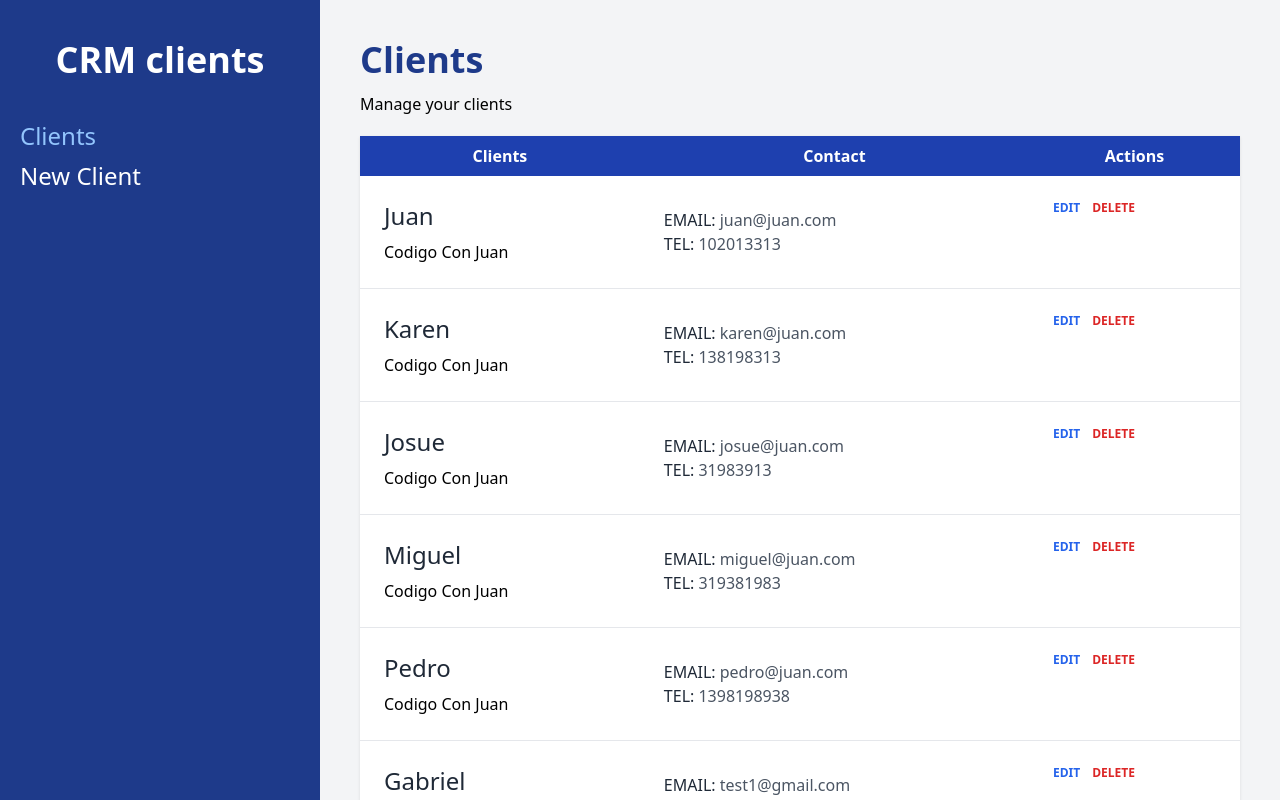
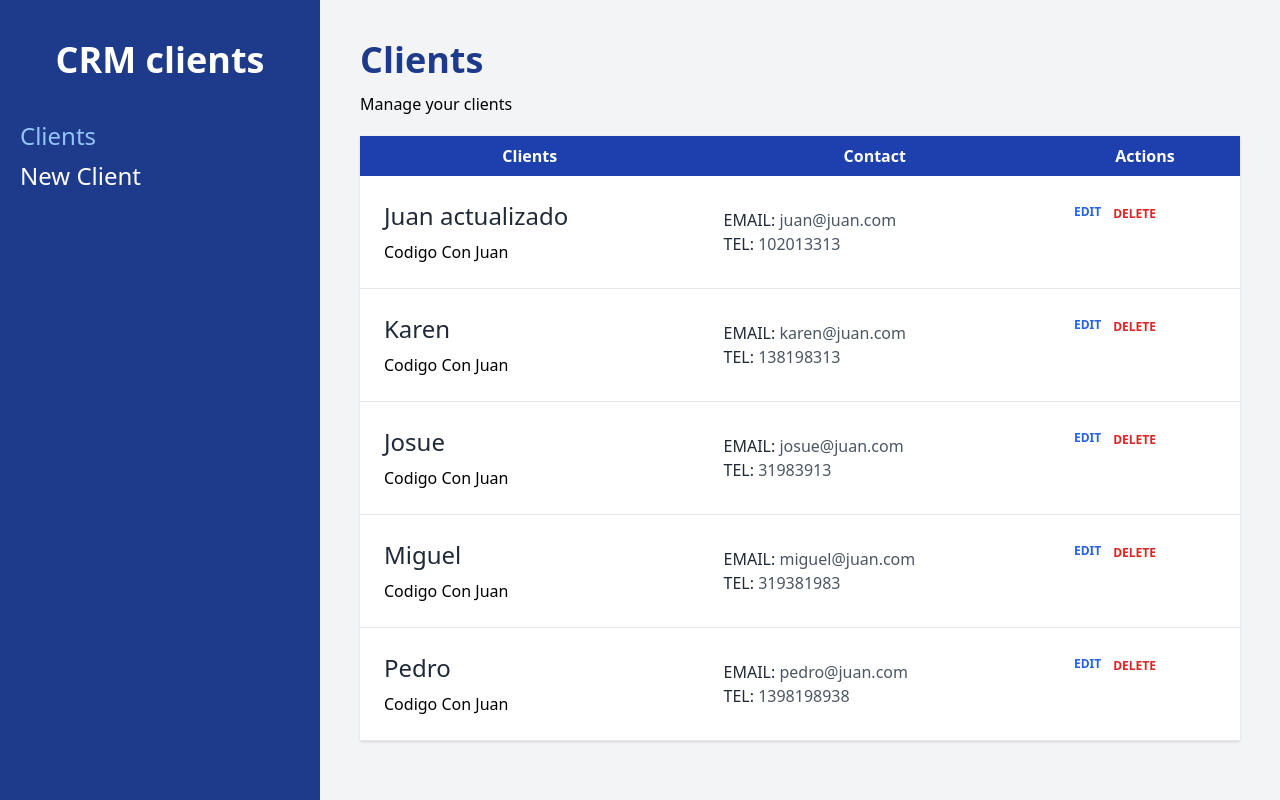
Before and after one commit to cilfonegabriel/crm-react, a React (Vite) app: page / in a window 1280 px wide. Built offline with nearby package versions, Linux system fonts and the light colour scheme; data requests are answered from the project's data file.

Commit message:
Add function for delete a client

```diff
--- a/db.json
+++ b/db.json
@@ -1,11 +1,12 @@
 {
   "clientes": [
     {
-      "id": 1,
-      "nombre": "Juan",
-      "telefono": 102013313,
+      "nombre": "Juan actualizado",
+      "empresa": "Codigo Con Juan",
       "email": "juan@juan.com",
-      "empresa": "Codigo Con Juan"
+      "telefono": "102013313",
+      "notas": "NUEVA nota",
+      "id": 1
     },
     {
       "id": 2,
@@ -34,14 +35,6 @@
       "telefono": 1398198938,
       "email": "pedro@juan.com",
       "empresa": "Codigo Con Juan"
-    },
-    {
-      "nombre": "Gabriel",
-      "empresa": "Unilever",
-      "email": "test1@gmail.com",
-      "telefono": "3416989881",
-      "notas": "prueba",
-      "id": 6
     }
   ]
 }
--- a/src/components/Client.jsx
+++ b/src/components/Client.jsx
@@ -1,4 +1,10 @@
-import { useNavigate } from "react-router-dom";
+import { useNavigate, Form, redirect } from "react-router-dom";
+import { deleteClient } from "../data/clients";
+
+export async function action({params}){
+    await deleteClient(params.clientId);
+    return redirect('/')
+}
 
 function Client({client}) {
 
@@ -27,12 +33,22 @@ function Client({client}) {
                     Edit
                 </button>
 
-                <button
-                    type="button"
-                    className="text-red-600 hover:text-red-700 uppercase font-bold text-xs"
+                <Form
+                    method="post"
+                    action={`clients/${id}/delete`}
+                    onSubmit={(e) =>{
+                        if(!confirm("Are you sure you want to delete")) {
+                            e.preventDefault();
+                        }
+                    }}
                 >
-                    Delete
-                </button>
+                    <button
+                        type="submit"
+                        className="text-red-600 hover:text-red-700 uppercase font-bold text-xs"
+                    >
+                        Delete
+                    </button>
+                </Form>
             </td>
         </tr>
     )
--- a/src/data/clients.js
+++ b/src/data/clients.js
@@ -25,3 +25,29 @@ export async function addClients(datos) {
         console.error(err)
     }
 }
+
+export async function updateClient(id, datos){
+    try {
+        const resp = await fetch(`${import.meta.env.VITE_API_URL}/${id}`, {
+            method: 'PUT',
+            body: JSON.stringify(datos),
+            headers: {
+                'Content-Type': 'application/json'
+            }
+        })
+        await resp.json()
+    } catch (err) {
+        console.error(err)
+    }
+}
+
+export async function deleteClient(id){
+    try {
+        const resp = await fetch(`${import.meta.env.VITE_API_URL}/${id}`, {
+            method: 'DELETE'
+        })
+        await resp.json()
+    } catch (err) {
+        console.error(err)
+    }
+}
--- a/src/main.jsx
+++ b/src/main.jsx
@@ -6,7 +6,8 @@ import Layout from './components/Layout'
 import NewClient, {action as newClientAction} from './pages/NewClient'
 import Index, {loader as clientsLoader} from './pages/Index'
 import ErrorPage from './components/ErrorPage'
-import EditClient, { loader as editClientLoader } from './pages/EditClient'
+import EditClient, { loader as editClientLoader, action as editClientAction } from './pages/EditClient'
+import { action as deleteClientAction } from './components/Client'
 
 
 const router = createBrowserRouter([
@@ -30,7 +31,12 @@ const router = createBrowserRouter([
         path: '/clients/:clientId/edit',
         element: <EditClient />,
         loader: editClientLoader,
+        action: editClientAction,
         errorElement: <ErrorPage />
+      },
+      {
+        path: '/clients/:clientId/delete',
+        action: deleteClientAction,
       }
     ]
   },
--- a/src/pages/EditClient.jsx
+++ b/src/pages/EditClient.jsx
@@ -1,6 +1,7 @@
-import { Form, useNavigate, useLoaderData } from "react-router-dom"
-import { getClient } from "../data/clients"
+import { Form, useNavigate, useLoaderData, useActionData, redirect } from "react-router-dom"
+import { getClient, updateClient } from "../data/clients"
 import Formulario from "../components/Formulario"
+import Error from "../components/Error"
 
 export async function loader({params}) {
 
@@ -15,10 +16,36 @@ export async function loader({params}) {
     return client
 }
 
+export async function action({request, params}){
+    const formData = await request.formData()
+    const datos = Object.fromEntries(formData)
+    const email = formData.get('email')
+
+    const errors = []
+    if(Object.values(datos).includes('')) {
+        errors.push('All fields are required')
+    }
+
+    let regex = new RegExp("([!#-'*+/-9=?A-Z^-~-]+(\.[!#-'*+/-9=?A-Z^-~-]+)*|\"\(\[\]!#-[^-~ \t]|(\\[\t -~]))+\")@([!#-'*+/-9=?A-Z^-~-]+(\.[!#-'*+/-9=?A-Z^-~-]+)*|\[[\t -Z^-~]*])");
+    if(!regex.test(email)) {
+        errors.push('The email is not validated.')
+    }
+
+
+    if(Object.keys(errors).length){
+        return errors
+    }
+
+    await updateClient(params.clientId ,datos)
+
+    return redirect('/')
+}
+
 const EditClient = () => {
 
     const navigate = useNavigate()
     const client = useLoaderData()
+    const errors = useActionData()
 
   return (
     <>
@@ -36,7 +63,7 @@ const EditClient = () => {
 
         <div className="bg-white shadow rounded-md md:w-3/4 mx-auto px-5 py-10 mt-20">
 
-            {/*errors?.length && errors.map( ( error, i ) => <Error key={i}>{error}</Error> )*/}
+            {errors?.length && errors.map( ( error, i ) => <Error key={i}>{error}</Error> )}
 
             <Form
                 method="post"
@@ -49,7 +76,7 @@ const EditClient = () => {
                 <input
                     type="submit"
                     className="mt-5 w-full bg-blue-800 p-3 uppercase font-bold text-white text-lg"
-                    value = "Register Client"
+                    value = "Save Changes"
                 />
             </Form>
         </div>
```
